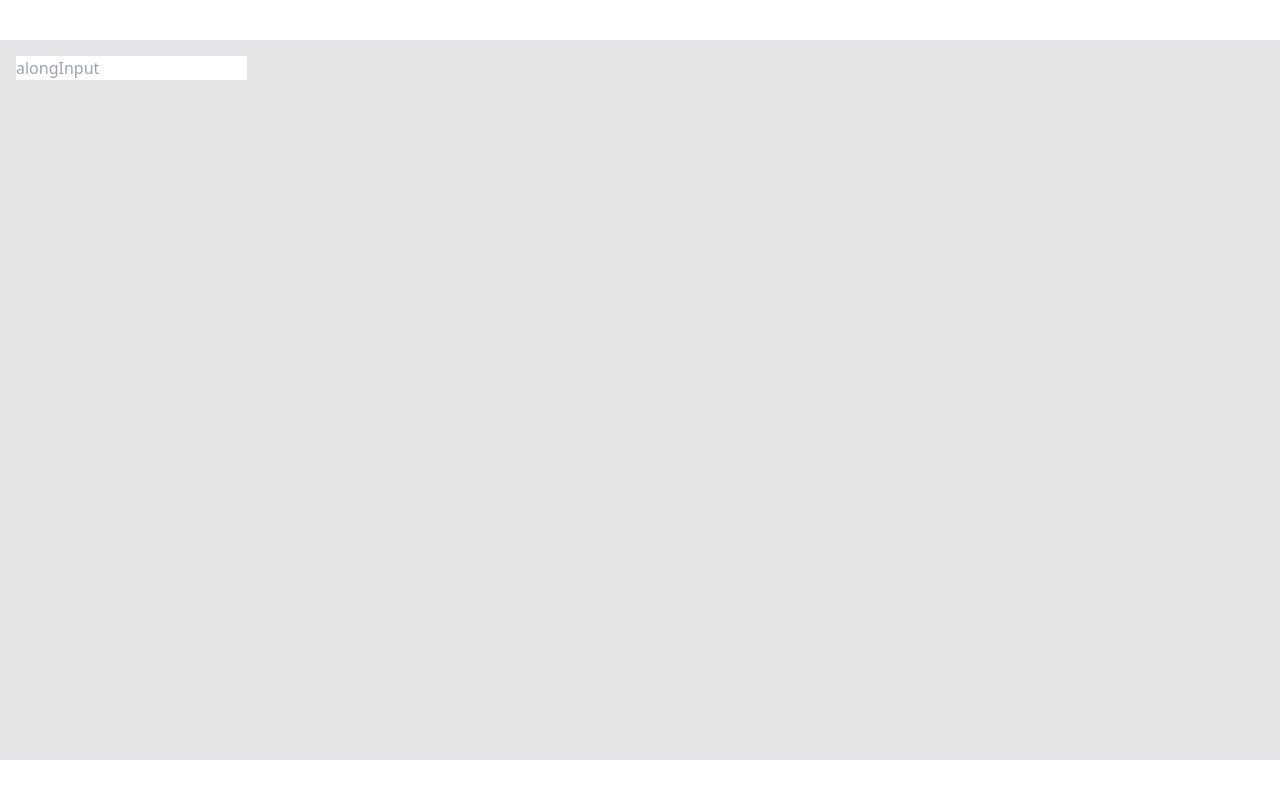
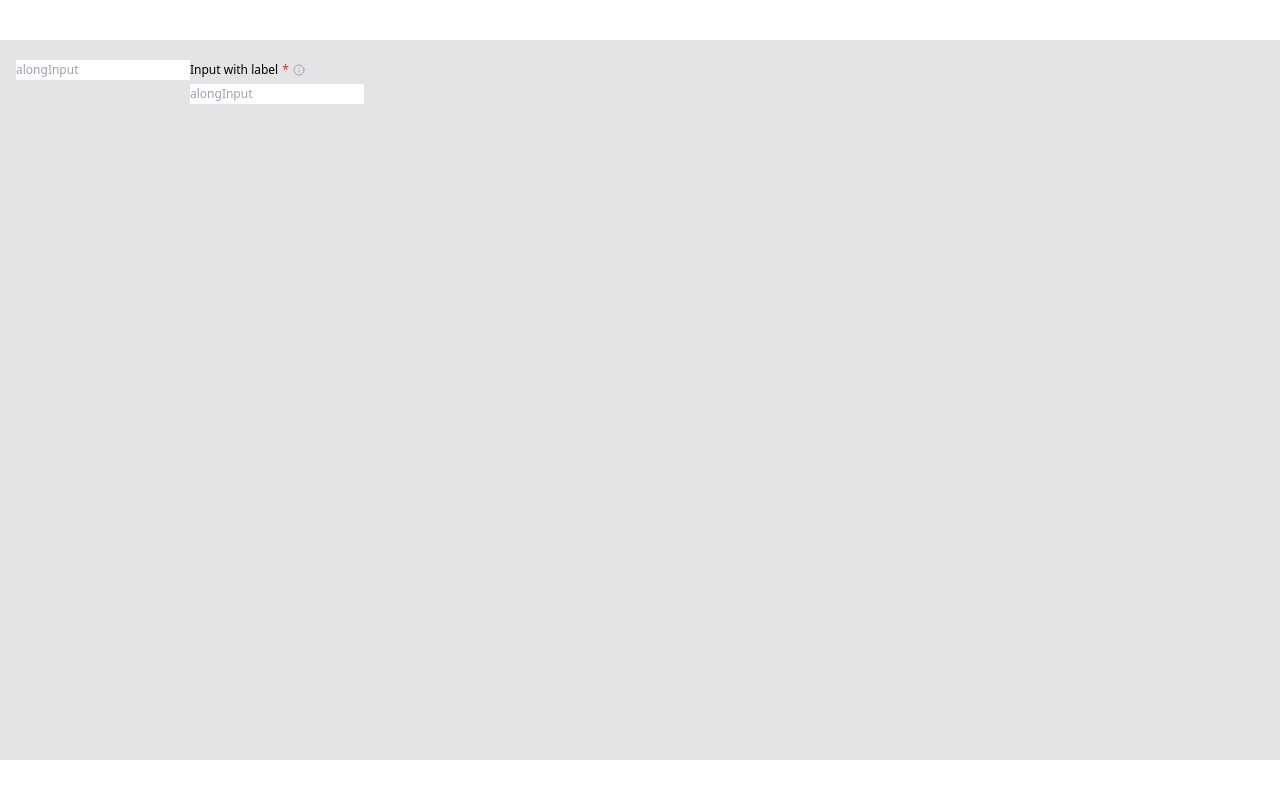
Before and after one commit to DisRachik/custom-input, a React (Vite) app: page / in a window 1280 px wide. Built offline with nearby package versions, Linux system fonts and the light colour scheme.

Commit message:
create components InputLabel, ToolTip

```diff
--- a/package.json
+++ b/package.json
@@ -13,6 +13,7 @@
     "clsx": "^2.1.1",
     "react": "^18.3.1",
     "react-dom": "^18.3.1",
+    "react-icons": "^5.3.0",
     "tailwind-merge": "^2.5.2"
   },
   "devDependencies": {
--- a/src/App.tsx
+++ b/src/App.tsx
@@ -1,13 +1,25 @@
 import { useState } from 'react';
 
-import { InputText } from './components/ui/InputText/InputText';
+import { InputLabel } from '@/components/ui/InputLabel';
+import { InputText } from '@/components/ui/InputText';
 
 export default function App() {
   const [alongInput, setAlongInput] = useState('');
+  const [inputWithLabel, setInputWithLabel] = useState('');
+
   return (
     <main className='h-screen py-10'>
       <div className='container h-full bg-white-dark py-4'>
         <InputText placeholder='alongInput' value={alongInput} onChangeValue={setAlongInput} />
+        <InputLabel
+          labelTitle='Input with label'
+          // labelPosition='left'
+          tooltipText='This is tooltip'
+          placeholder='alongInput'
+          value={inputWithLabel}
+          onChangeValue={setInputWithLabel}
+          required
+        />
       </div>
     </main>
   );
--- /dev/null
+++ b/src/components/ui/InputLabel/InputLabel.tsx
@@ -0,0 +1,29 @@
+import type { FC } from 'react';
+
+import { cn } from '@/utils/cn';
+
+import { InputText, type InputTextProps } from '@/components/ui/InputText';
+import { ToolTip } from '@/components/ui/ToolTip';
+
+interface InputLabelProps extends InputTextProps {
+  labelTitle: string;
+  labelPosition?: 'top' | 'left';
+  tooltipText?: string;
+}
+
+export const InputLabel: FC<InputLabelProps> = ({
+  labelTitle,
+  labelPosition = 'top',
+  tooltipText,
+  required,
+  ...rest
+}) => (
+  <label className={cn('flex justify-between gap-1', labelPosition === 'top' && 'inline-flex flex-col')}>
+    <span className='flex items-center gap-1 text-xs/5'>
+      {labelTitle}
+      {required ? <span className='text-red-dark'>*</span> : null}
+      {tooltipText ? <ToolTip text={tooltipText} /> : null}
+    </span>
+    <InputText required={required} {...rest} />
+  </label>
+);
--- /dev/null
+++ b/src/components/ui/InputLabel/index.ts
@@ -0,0 +1,2 @@
+export { InputLabel } from './InputLabel';
+export type {} from './InputLabel.types';
--- a/src/components/ui/InputText/InputText.tsx
+++ b/src/components/ui/InputText/InputText.tsx
@@ -10,7 +10,7 @@ export const InputText = forwardRef<HTMLInputElement, InputTextProps>(
       const value = e.target.value;
       if (onInputValue) onInputValue(value);
     };
-    return <input type='text' className={cn('', className)} {...rest} ref={ref} onChange={changeHandle} />;
+    return <input type='text' className={cn('text-xs/5', className)} {...rest} ref={ref} onChange={changeHandle} />;
   },
 );
 InputText.displayName = 'InputText';
--- /dev/null
+++ b/src/components/ui/InputText/index.ts
@@ -0,0 +1,2 @@
+export { InputText } from './InputText';
+export type { InputTextProps } from './InputText.types';
--- /dev/null
+++ b/src/components/ui/ToolTip/ToolTip.tsx
@@ -0,0 +1,16 @@
+import type { FC } from 'react';
+
+import { FiInfo } from 'react-icons/fi';
+import { IoCaretDownOutline } from 'react-icons/io5';
+
+import type { ToolTipProps } from './ToolTip.types';
+
+export const ToolTip: FC<ToolTipProps> = ({ text }) => (
+  <span className='relative'>
+    <FiInfo className='peer size-3 stroke-gray' />
+    <span className='pointer-events absolute -top-1 left-1.5 z-50 inline-flex max-w-full -translate-x-1/2 -translate-y-full flex-col items-center justify-center text-xs/5 opacity-0 transition-all peer-hover:opacity-100'>
+      <span className='max-w-32 truncate rounded-lg bg-dark px-3 py-2 text-white'>{text}</span>
+      <IoCaretDownOutline className='-m-1' />
+    </span>
+  </span>
+);
--- /dev/null
+++ b/src/components/ui/ToolTip/ToolTip.types.ts
@@ -0,0 +1,3 @@
+export interface ToolTipProps {
+  text: string;
+}
--- /dev/null
+++ b/src/components/ui/ToolTip/index.ts
@@ -0,0 +1 @@
+export { ToolTip } from './ToolTip';
```
Also changed, not shown: src/components/ui/InputLabel/InputLabel.types.ts (added), src/components/ui/InputText/InputText.types.ts (renamed from src/components/ui/InputText/InputText.types.tsx), 1 other file (tests, documents, lock files or other folders).
